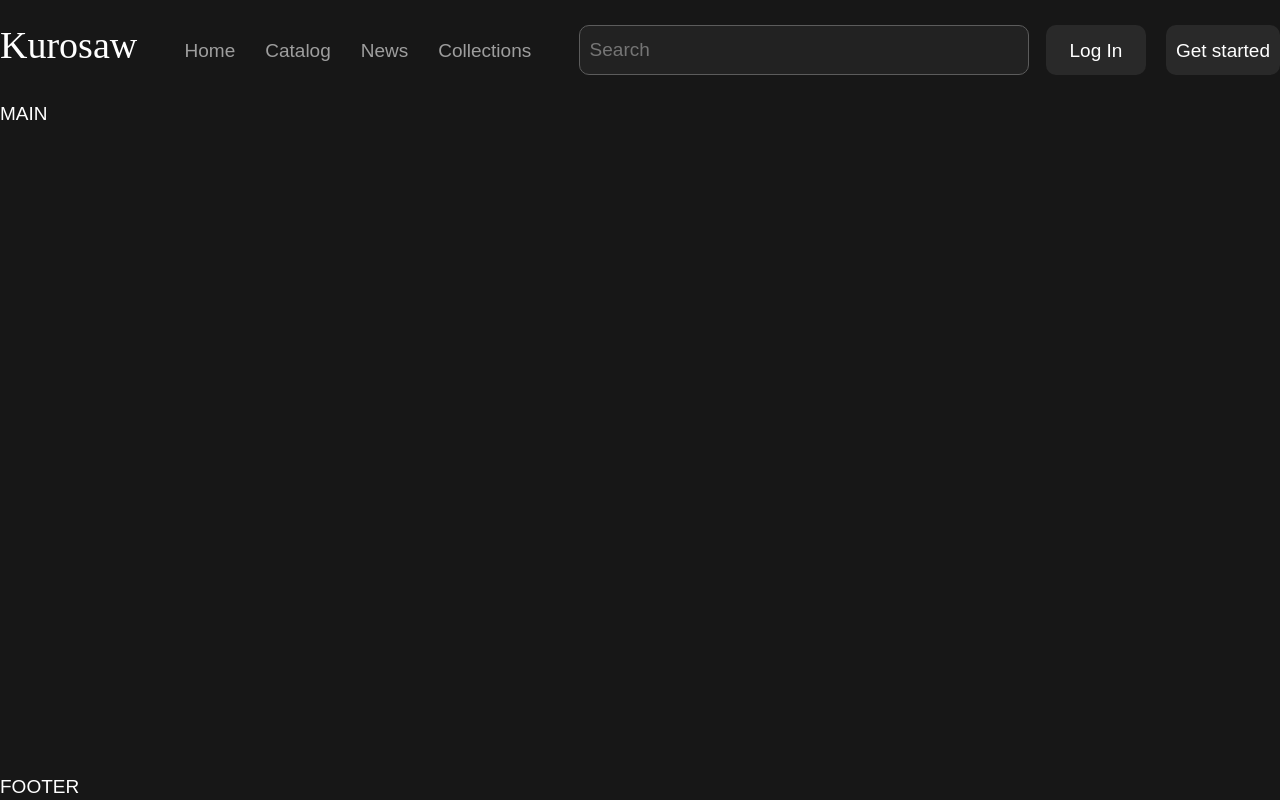
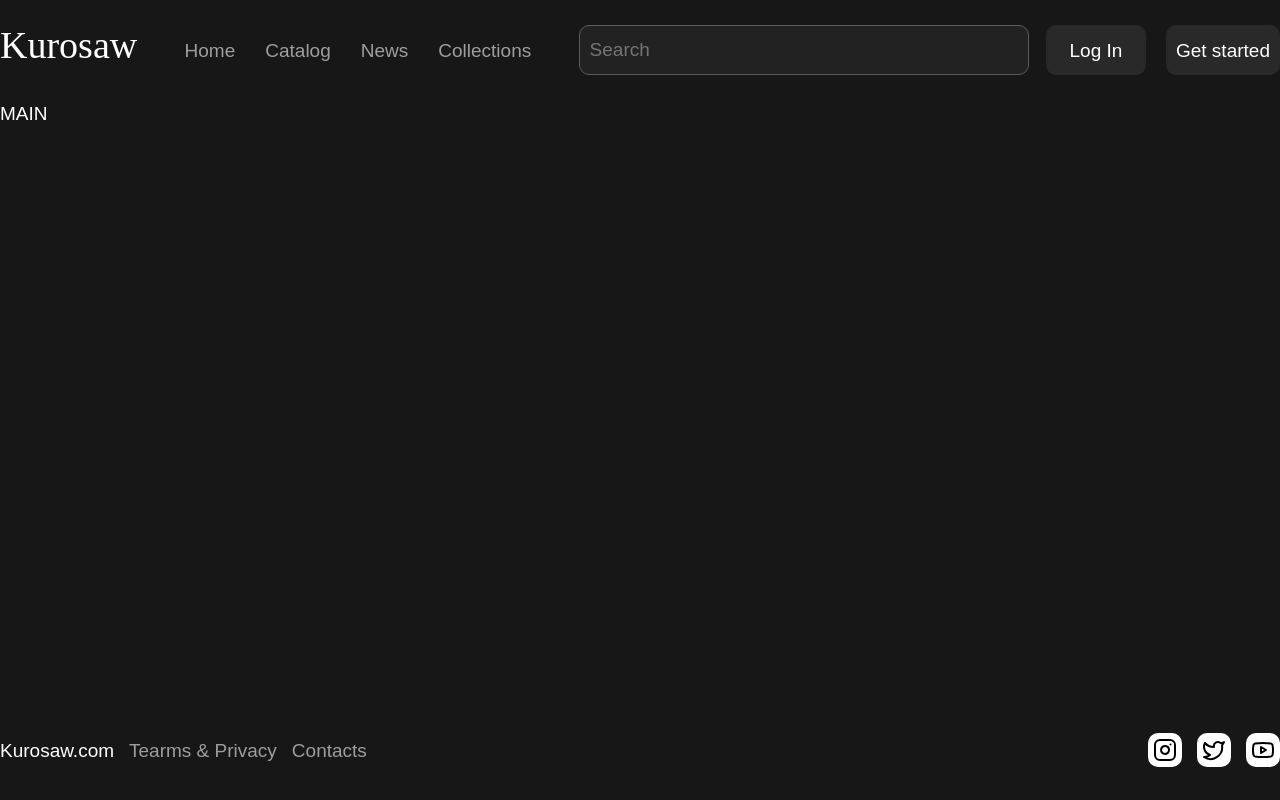
Before and after one commit to Xpynkuy/anime-tracker, a React (Vite) app: page / in a window 1280 px wide. Built offline with nearby package versions, Linux system fonts and the light colour scheme; a web font is replaced by a local one.

Commit message:
fix footer comp

```diff
--- a/src/widgets/footer/ui/Footer.module.scss
+++ b/src/widgets/footer/ui/Footer.module.scss
@@ -0,0 +1,33 @@
+.footer {
+    display: flex;
+    justify-content: space-between;
+    align-items: center;
+    font: var(--font-m);
+    height: 100px;
+
+    .links {
+        display: flex;
+        gap: 15px;
+
+        .link {
+            color: var(--text-color-gray);
+            cursor: pointer;
+        }
+    }
+
+    .social {
+        display: flex;
+        gap: 15px;
+
+        .icon {
+            display: flex;
+            align-items: center;
+            justify-content: center;
+            border-radius: var(--border-radius);
+            padding: 5px;
+            color: var(--text-color-dark);
+            background: var(--bg-color-white);
+            cursor: pointer;
+        }
+    }
+}
--- a/src/widgets/footer/ui/Footer.tsx
+++ b/src/widgets/footer/ui/Footer.tsx
@@ -1,3 +1,24 @@
+import { Instagram, Twitter, Youtube } from "lucide-react";
+import styles from "./Footer.module.scss";
 export const Footer = () => {
-  return <div>FOOTER</div>;
+  return (
+    <footer className={styles.footer}>
+      <div className={styles.links}>
+        <span className={styles.logo}>Kurosaw.com</span>
+        <span className={styles.link}>Tearms & Privacy</span>
+        <span className={styles.link}>Contacts</span>
+      </div>
+      <div className={styles.social}>
+        <span className={styles.icon}>
+          <Instagram />
+        </span>
+        <span className={styles.icon}>
+          <Twitter />
+        </span>
+        <span className={styles.icon}>
+          <Youtube />
+        </span>
+      </div>
+    </footer>
+  );
 };
```
